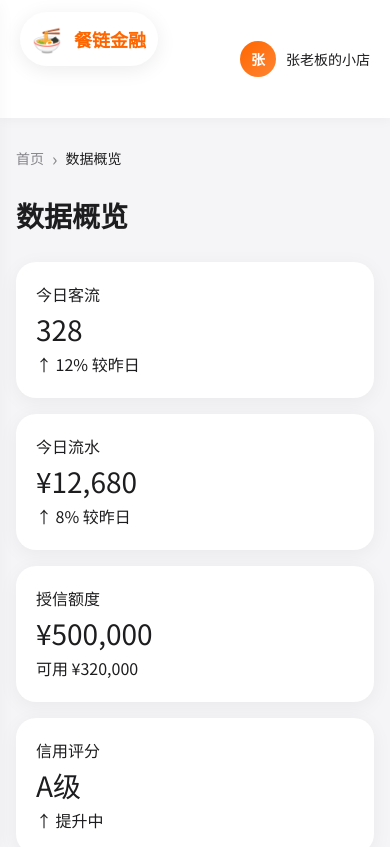
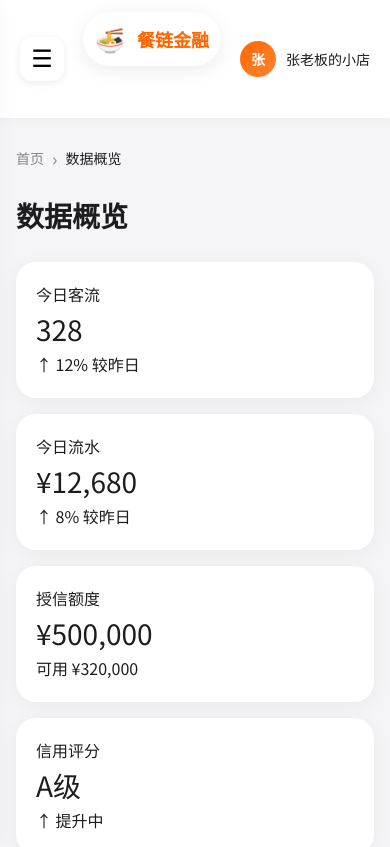
Before and after one commit to JACKYwyj/restaurant-supply-chain-finance, an Electron app: page frontend/dashboard.html in a window 390 px wide. Shown: the top 847 px of the page. Drawn offline with Linux system fonts and the light colour scheme.

Commit message:
fix: 修复移动端侧边栏按钮不显示问题
- 添加移动端菜单切换按钮到dashboard
- 确保响应式样式正确应用

```diff
--- a/frontend/dashboard.html
+++ b/frontend/dashboard.html
@@ -10,6 +10,7 @@
 <body class="dashboard-body">
     <!-- 顶部导航 -->
     <header class="dashboard-header">
+        <button class="menu-toggle" id="menuToggle" aria-label="菜单">☰</button>
         <div class="logo">
             <span class="logo-icon">🍜</span>
             <span class="logo-text">餐链金融</span>
```
